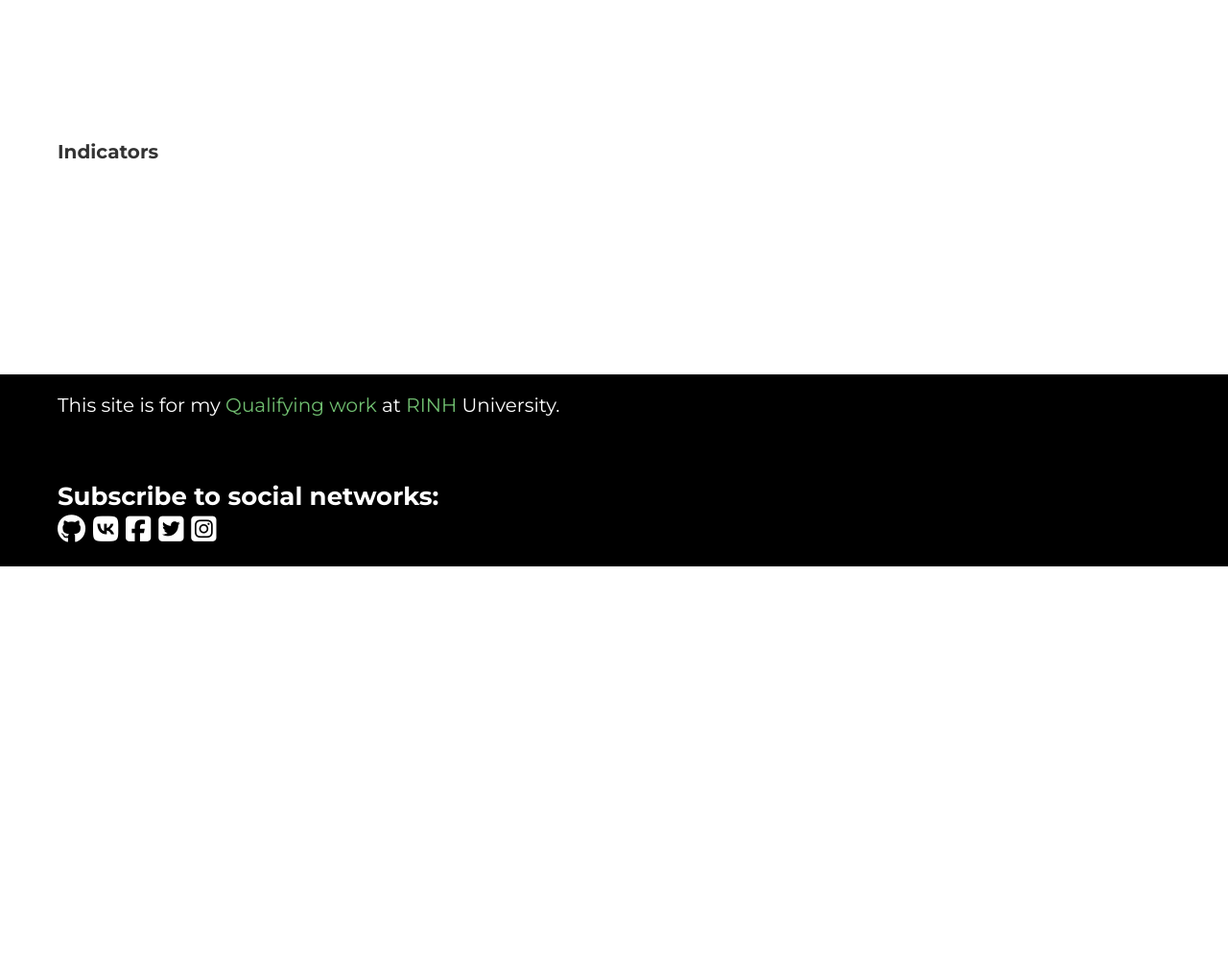
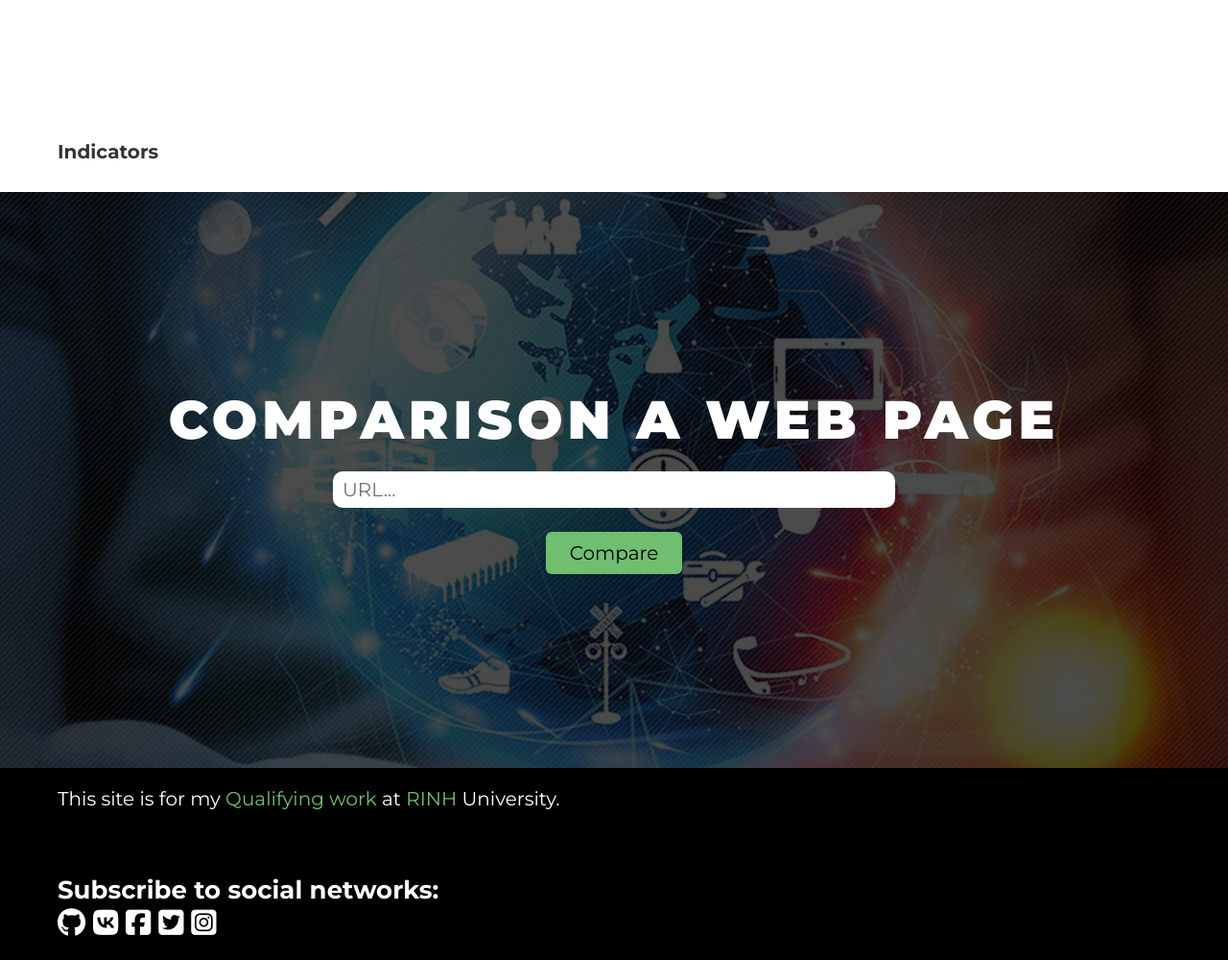
Before and after one commit to USB-am/QualifyingWork, a Django app: template templates/analysis/information.html in a window 1280 px wide. Shown: the part 225-1225 px from the top of the page at 96% size. Before the commit the page ends 815 px from the top, so only its background shows below. Run offline with Django 3.2, Linux system fonts and the light colour scheme; the template is opened without the code that fills it, so the values that code supplies are empty; some libraries are stand-ins or nearby versions.

Commit message:
Added compare block to analysis information page

```diff
--- a/static/css/analysis/information.css
+++ b/static/css/analysis/information.css
@@ -80,3 +80,46 @@
 	width: 5%;
 }
 /* === INDICATORS === */
+
+/* === COMPARE === */
+.compare__container {
+	margin-top: 20px;
+}
+.compare__container-wrapper {
+	min-height: 75vh;
+	display: flex;
+	flex-direction: column;
+	justify-content: center;
+	align-items: center;
+	background-color: rgba(0, 0, 0, .7);
+}
+.compare__title {
+	margin-bottom: 20px;
+	font-size: 56px;
+	text-align: center;
+	font-weight: 900;
+	letter-spacing: 5px;
+	color: #fff;
+	text-transform: uppercase;
+}
+#comparison__input {
+	min-width: 45%;
+	border-radius: 10px;
+	padding: 7px 0;
+	padding-left: 10px;
+	font-size: 20px;
+}
+.submit-btn {
+	margin-top: 25px;
+	background-color: var(--accent-color);
+	padding: 10px 25px;
+	font-size: 20px;
+	border-radius: 6px;
+	cursor: pointer;
+	transition: .3s;
+}
+.submit-btn:hover {
+	transition: .3s;
+	background-color: var(--accent-color-hover);
+}
+/* === COMPARE === */
--- a/templates/analysis/information.html
+++ b/templates/analysis/information.html
@@ -46,4 +46,11 @@
 			</table>
 		</div>
 	</div>
+	<div class="compare__container" style="background: url({% static 'img/analysis/background.jpg' %}) no-repeat; background-position: center; background-size: cover;">
+		<div class="compare__container-wrapper">
+			<h2 class="compare__title">Comparison a web page</h2>
+			<input id="comparison__input" type="text" placeholder="URL..." />
+			<button class="submit-btn">Compare</button>
+		</div>
+	</div>
 {% endblock %}
```
